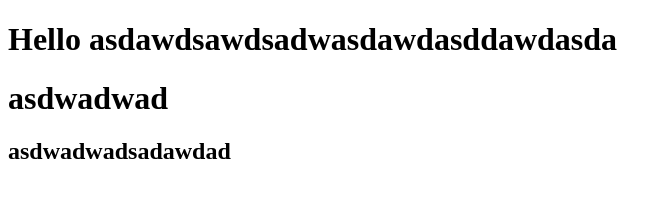
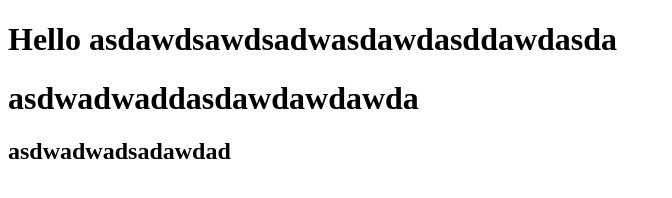
Before and after one commit to Agung-D-Cahyo/adc-test, a plain HTML site: page index.html in a window 1280 px wide. Shown: the whole page, without its empty margins (0-672 px from the left). Drawn offline with Linux system fonts and the light colour scheme.

Commit message:
asdawdasd

```diff
--- a/index.html
+++ b/index.html
@@ -9,7 +9,7 @@
 
 <body>
     <h1>Hello asdawdsawdsadwasdawdasddawdasda</h1>
-    <h1>asdwadwad</h1>
+    <h1>asdwadwaddasdawdawdawda</h1>
     <h2>asdwadwadsadawdad</h2>
 </body>
 
```
